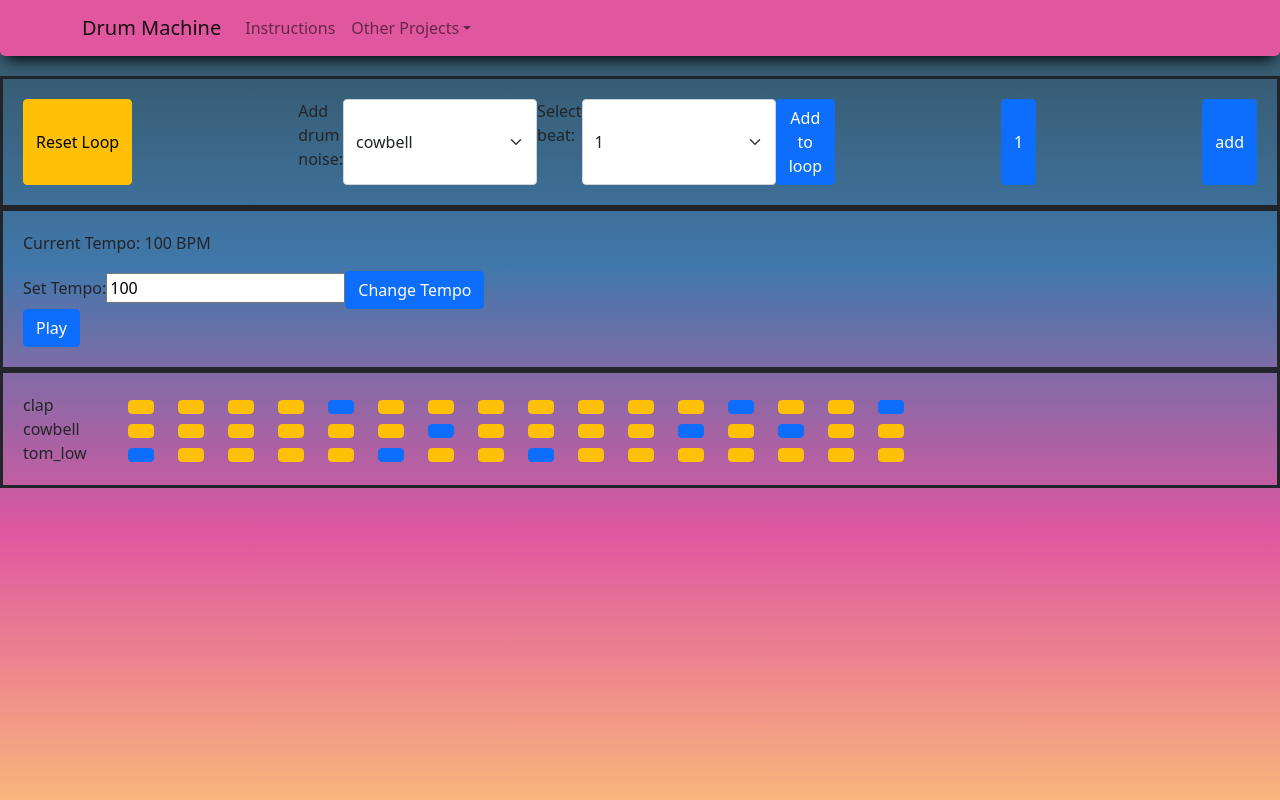
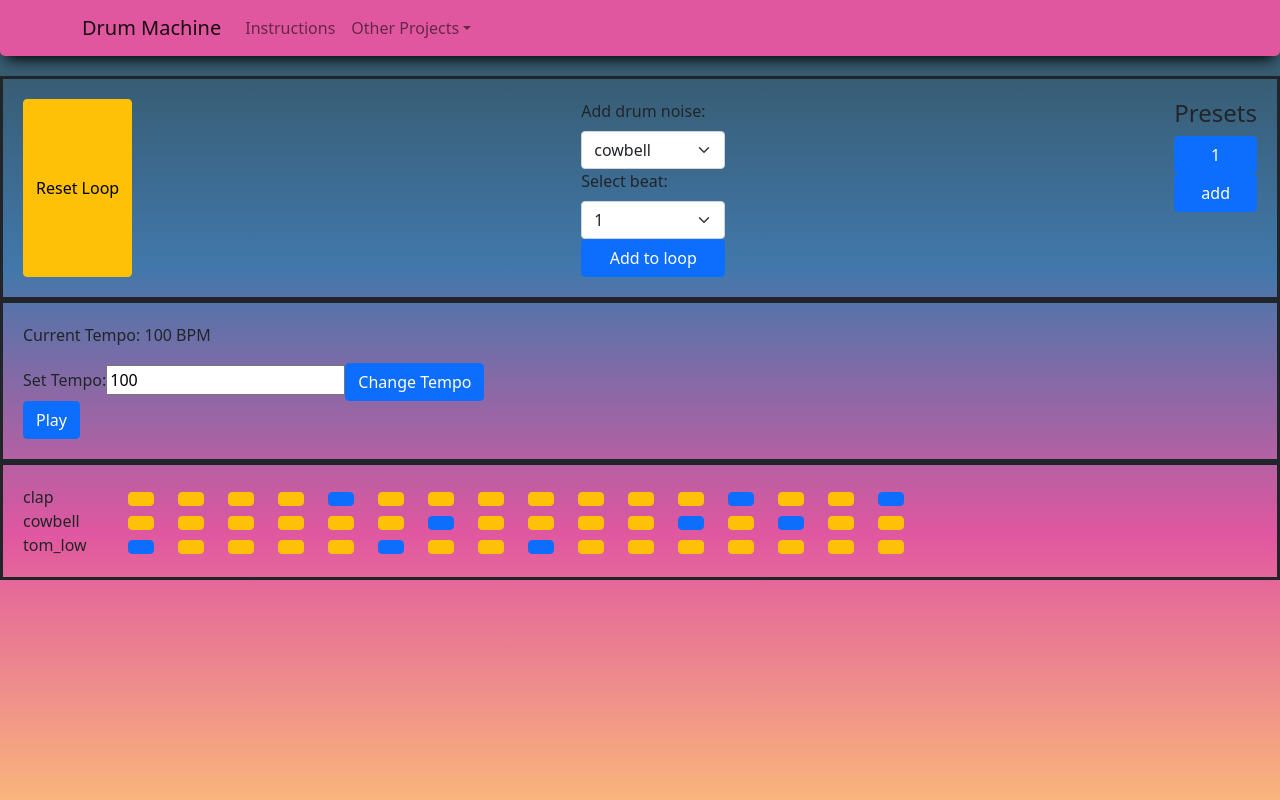
Before and after one commit to professional-pigeon/react-music-app, a React (Create React App) app: page / in a window 1280 px wide. Built offline with nearby package versions, Linux system fonts and the light colour scheme; no server answers.

Commit message:
add flex box to form and preset elements

```diff
--- a/src/App.css
+++ b/src/App.css
@@ -22,5 +22,15 @@
 
 .instrument-form {
   display: flex;
+}
 
+.presets {
+  display: flex;
+  flex-direction: column;
+  flex-wrap: wrap;
 }
+
+.tools > form {
+  display: flex;
+  flex-direction: column;
+}
--- a/src/components/display/Presets.js
+++ b/src/components/display/Presets.js
@@ -9,10 +9,11 @@ function Presets(props) {
     )
 
   return (
-    <>
+    <div className="presets">
+    <h4>Presets</h4>
     {keys}
     <Button onClick={() => props.addPreset(props.instruments)}>add</Button>
-    </>
+    </div>
   )
 }
 
```
